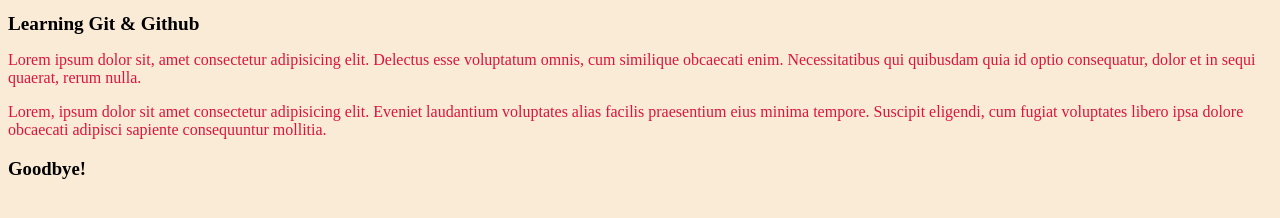
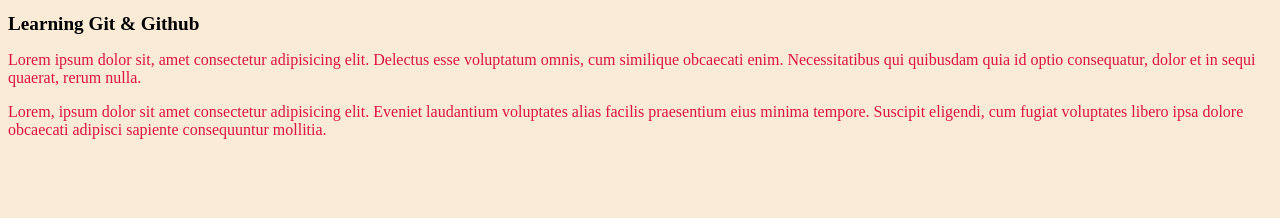
Before and after one commit to jesperkling/git-tests, a plain HTML site: page index.html in a window 1280 px wide. Drawn offline with Linux system fonts and the light colour scheme.

Commit message:
Removed a goodbye message
Removed a goodbye message from index.html

```diff
--- a/index.html
+++ b/index.html
@@ -25,8 +25,6 @@
       adipisci sapiente consequuntur mollitia.
     </p>
 
-    <h3>Goodbye!</h3>
-
     <script src="script.js"></script>
   </body>
 </html>
```
